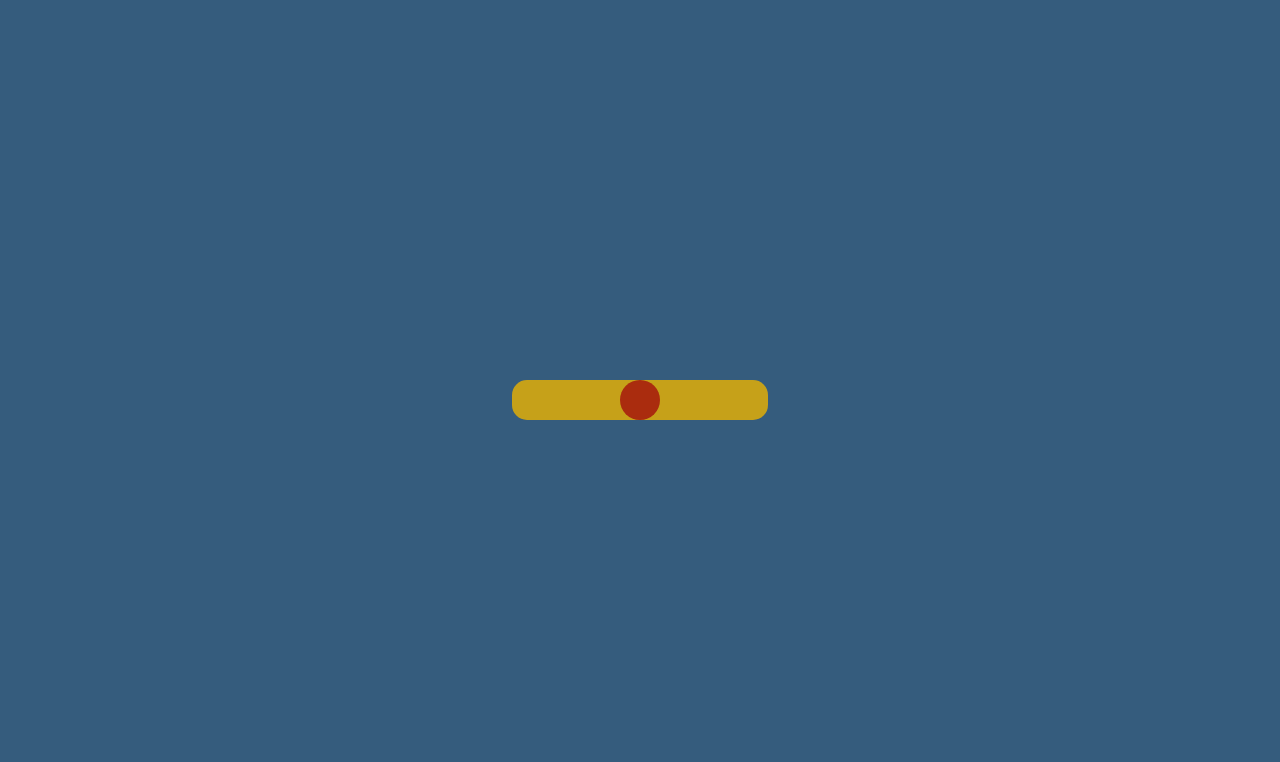
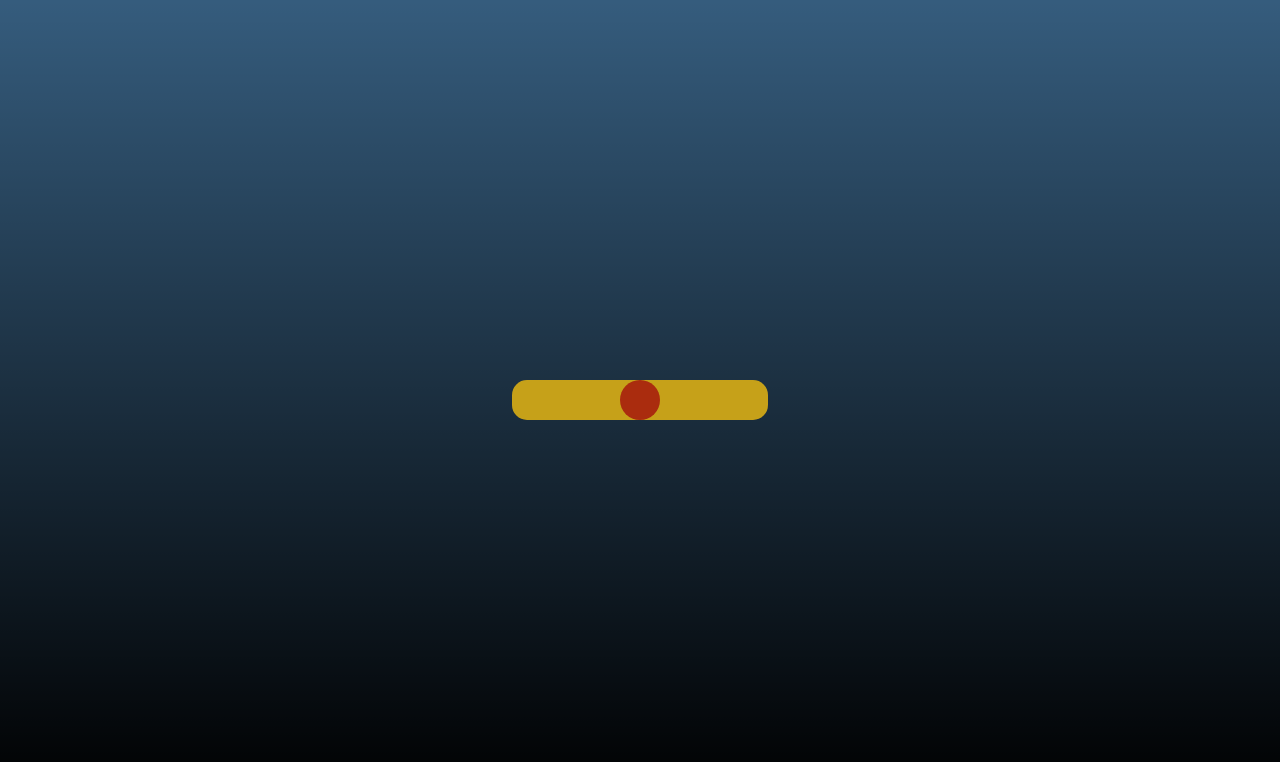
Before and after one commit to Pnowic/miscellaneous, a website: page Responive slider generating random bg color/index.html in a window 1280 px wide. Drawn offline with nearby package versions, Linux system fonts and the light colour scheme.

Commit message:
add gradient effect, slider thumb move smoothly now

```diff
--- a/Responive slider generating random bg color/index.html
+++ b/Responive slider generating random bg color/index.html
@@ -7,7 +7,7 @@
 
 </head>
 <body>
-    <input type="range" min="0" max="6" value="3" step="1">
+    <input type="range" min="0" max="6" value="3" step="0.1">
 </body>
 <script src="https://ajax.googleapis.com/ajax/libs/jquery/3.3.1/jquery.min.js"></script>
 <script src="js/app.js"></script>
--- a/Responive slider generating random bg color/js/app.js
+++ b/Responive slider generating random bg color/js/app.js
@@ -1,46 +1,6 @@
 $(function() {
 
-    var body = $('body'),
-        input= $('input');
-
-    //Version 1
-
-    // input.on('input',function(){
-    //     var inputValue = input.val();
-    //
-    //     switch (inputValue){
-    //         case '0':
-    //             body.removeClass();
-    //             body.addClass('gradient0');
-    //             break;
-    //         case '1':
-    //             body.removeClass();
-    //             body.addClass('gradient1');
-    //             break;
-    //         case '2':
-    //             body.removeClass();
-    //             body.addClass('gradient2');
-    //             break;
-    //         case '3':
-    //             body.removeClass();
-    //             body.addClass('gradient3');
-    //             break;
-    //         case '4':
-    //             body.removeClass();
-    //             body.addClass('gradient4');
-    //             break;
-    //         case '5':
-    //             body.removeClass();
-    //             body.addClass('gradient5');
-    //             break;
-    //         case '6':
-    //             body.removeClass();
-    //             body.addClass('gradient6');
-    //             break;
-    //     }
-    // });
-
-    //Version 2
+    var input= $('input');
 
     input.on('input',function(){
         document.body.style.backgroundColor = "#" + Math.floor(Math.random()*16777215).toString(16);
--- a/Responive slider generating random bg color/scss/partials/_general.scss
+++ b/Responive slider generating random bg color/scss/partials/_general.scss
@@ -12,5 +12,10 @@ body {
   display: flex;
   justify-content: center;
   align-items: center;
+  background-image: -o-linear-gradient(transparent, black);
+  background-image: -webkit-linear-gradient(transparent, black);
+  background-image: -moz-linear-gradient(transparent, black);
+  background-image: -ms-linear-gradient(transparent, black);
+  background-image: linear-gradient(transparent, black);
   transition: all 1s ease;
 }
--- a/Responive slider generating random bg color/scss/style.scss
+++ b/Responive slider generating random bg color/scss/style.scss
@@ -1,4 +1,3 @@
 
 @import "partials/general";
 @import "partials/input";
-@import "partials/gradients";
```
Also changed, not shown: Responive slider generating random bg color/css/style.css.
